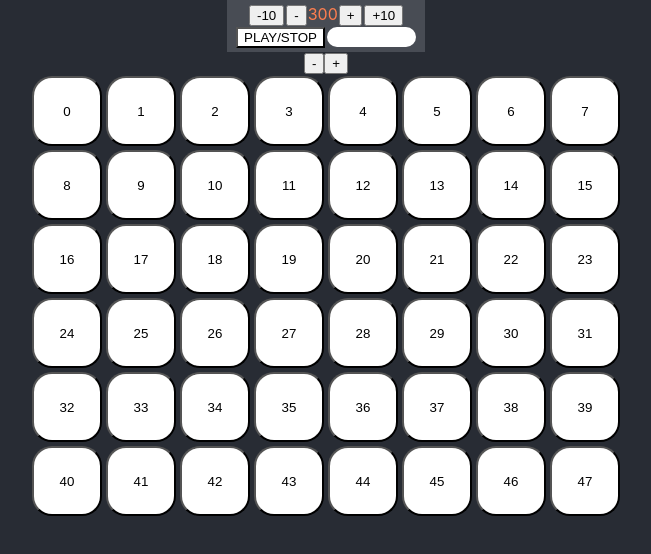
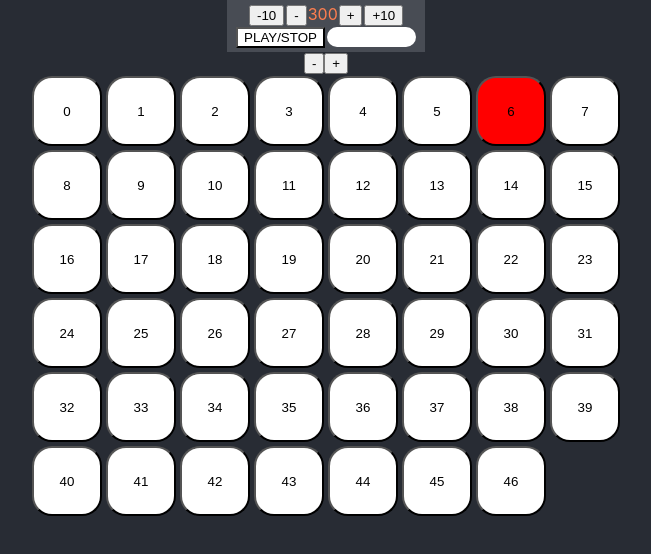
Before and after one commit to Sevetro/MusicatorOld, a React (Create React App) app: page / in a window 1280 px wide. Shown: the top 554 px of the page, without its empty margins (314-965 px from the left). Built offline with nearby package versions, Linux system fonts and the light colour scheme.

Commit message:
Implement Context API

```diff
--- a/package.json
+++ b/package.json
@@ -31,5 +31,8 @@
       "last 1 firefox version",
       "last 1 safari version"
     ]
+  },
+  "devDependencies": {
+    "prettier": "^2.0.5"
   }
 }
--- a/src/App.js
+++ b/src/App.js
@@ -1,73 +1,16 @@
-import React, { Component } from 'react'
-import './App.css'
-import Metronome from './components/Metronome'
-import DrumLoop from './components/DrumLoop'
+import React from 'react';
+import './App.css';
+import Metronome from './components/Metronome';
+import DrumLoop from './components/DrumLoop';
+import { DrumLoopProvider } from './components/DrumLoopContext';
 
-export default class App extends Component {
-  constructor() {
-    super()
-    this.state = {
-      bpmNumber: 300,
-      isActive: false,
-      metronomeLedColor: "white",
-      activeTileId: -1,
-      tilesCount: 48
-    }
-  }
-
-
-  changeMetronomeState = (btnValue, newActive, toggleMetronome) => {
-    this.setState(prevState => ({ bpmNumber: prevState.bpmNumber + btnValue, isActive: newActive }), toggleMetronome)
-  }
-
-  hitTheNote = () => {
-    this.changeCurrentDrumTile()
-    this.flashMetronomeLed()
-  }
-
-  flashMetronomeLed = () => {
-    this.setState({ metronomeLedColor: "blue" }, () => setTimeout(() => {
-      this.setState({ metronomeLedColor: "white" })
-    }, 50))
-  }
-
-
-  changeCurrentDrumTile = () => {
-    this.setState(prevState => ({ activeTileId: prevState.activeTileId > prevState.tilesCount - 2 ? 0 : prevState.activeTileId + 1 }))
-  }
-
-  addTile = () => {
-    this.state.tilesCount < 48 && this.setState(prevState => ({ tilesCount: prevState.tilesCount + 1 }))
-  }
-
-  removeTile = () => {
-    this.state.tilesCount > 1 && this.setState(prevState => ({ tilesCount: prevState.tilesCount - 1 }))
-  }
-
-
-  render() {
-    const { isActive, bpmNumber, metronomeLedColor, tilesCount, drumTileArray, activeTileId } = this.state
-
-    return (
-      <div className="App" >
-
-        <Metronome
-          bpmNumber={bpmNumber}
-          isActive={isActive}
-          metronomeLedColor={metronomeLedColor}
-          changeMetronomeState={this.changeMetronomeState}
-          hitTheNote={this.hitTheNote}
-        />
-
-        <DrumLoop
-          drumTileArray={drumTileArray}
-          tilesCount={tilesCount}
-          activeTileId={activeTileId}
-          addTile={this.addTile}
-          removeTile={this.removeTile}
-        />
-
-      </div>
-    )
-  }
+export default function App() {
+  return (
+    <div className="App">
+      <DrumLoopProvider>
+        <Metronome />
+        <DrumLoop />
+      </DrumLoopProvider>
+    </div>
+  );
 }
--- a/src/components/DrumLoop.js
+++ b/src/components/DrumLoop.js
@@ -1,22 +1,34 @@
-import React from 'react'
-import DrumTile from './DrumTile'
+import React, { useContext } from 'react';
+import DrumTile from './DrumTile';
+import { DrumLoopContext } from './DrumLoopContext';
 
-export default function DrumLoop({ removeTile, addTile, activeTileId, tilesCount }) {
+export default function DrumLoop() {
+  const { tileCount, activeTileId, setTileCount } = useContext(DrumLoopContext);
 
-    const renderTile = (id) => (<DrumTile id={id} key={id} isActive={id === activeTileId} />)
+  const renderTile = (id) => (
+    <DrumTile id={id} key={id} isActive={id === activeTileId} />
+  );
 
-    let tilesArray = new Array(tilesCount).fill(tilesCount).map((tile, id) => renderTile(id))
+  let tilesArray = new Array(tileCount)
+    .fill(tileCount)
+    .map((tile, id) => renderTile(id));
 
-    return (
-        <div className="DrumLoop" >
+  const addTile = () => {
+    tileCount < 48 && setTileCount(tileCount + 1);
+  };
 
-            <div>
-                <button onClick={removeTile}>-</button>
-                <button onClick={addTile}>+</button>
-            </div>
+  const removeTile = () => {
+    tileCount > 1 && setTileCount(tileCount - 1);
+  };
 
-            <div>{tilesArray}</div>
+  return (
+    <div className="DrumLoop">
+      <div>
+        <button onClick={removeTile}>-</button>
+        <button onClick={addTile}>+</button>
+      </div>
 
-        </div>
-    )
+      <div>{tilesArray}</div>
+    </div>
+  );
 }
--- /dev/null
+++ b/src/components/DrumLoopContext.js
@@ -0,0 +1,30 @@
+import React, { useState, createContext } from 'react';
+
+export const DrumLoopContext = createContext();
+
+export const DrumLoopProvider = (props) => {
+  const [bpmNumber, setBpmNumber] = useState(300);
+  const [isActive, setIsActive] = useState(false);
+  const [metronomeLedColor, setMetronomeLedColor] = useState('white');
+  const [activeTileId, setActiveTileId] = useState(6);
+  const [tileCount, setTileCount] = useState(47);
+
+  return (
+    <DrumLoopContext.Provider
+      value={{
+        bpmNumber,
+        setBpmNumber,
+        isActive,
+        setIsActive,
+        metronomeLedColor,
+        setMetronomeLedColor,
+        activeTileId,
+        setActiveTileId,
+        tileCount,
+        setTileCount,
+      }}
+    >
+      {props.children}
+    </DrumLoopContext.Provider>
+  );
+};
--- a/src/components/DrumTile.js
+++ b/src/components/DrumTile.js
@@ -1,6 +1,18 @@
-import React from 'react'
+import React from 'react';
 
 export default function DrumTile({ isActive, id }) {
-
-    return <button style={{ float:"left", width:70, height:70, borderRadius:20, margin:2, backgroundColor: isActive ? "red" : "white" }}>{id}</button>
+  return (
+    <button
+      style={{
+        float: 'left',
+        width: 70,
+        height: 70,
+        borderRadius: 20,
+        margin: 2,
+        backgroundColor: isActive ? 'red' : 'white',
+      }}
+    >
+      {id}
+    </button>
+  );
 }
--- a/src/components/Metronome.js
+++ b/src/components/Metronome.js
@@ -1,47 +1,79 @@
-import React, { Component } from 'react'
+import React, { useContext } from 'react';
+import { DrumLoopContext } from './DrumLoopContext';
 
-export default class Metronome extends Component {
+let metronomeId;
 
-    //w sensie takie wyciągniecie 60 i 1000 do stałych?
-    secPerMin = 60
-    milSecPerSec = 1000
-    toggleMetronome = () => {
-        clearInterval(this.metronomeId)
-        if (this.props.isActive) {
-            this.metronomeId = setInterval(this.props.hitTheNote, (this.secPerMin / (this.props.bpmNumber)) * this.milSecPerSec)
-        }
-    }
+export default function Metronome() {
+  const {
+    bpmNumber,
+    setBpmNumber,
+    isActive,
+    setIsActive,
+    metronomeLedColor,
+    setMetronomeLedColor,
+    activeTileId,
+    setActiveTileId,
+    tileCount,
+  } = useContext(DrumLoopContext);
 
-    render() {
-        const btnStyles = {
-            display: "inline-block",
-            marginLeft: 1,
-            marginRight: 1
-        }
+  const toggleMetronome = () => {
+    clearInterval(metronomeId);
+    if (isActive)
+      metronomeId = setInterval(hitNextDrumTile, (60 / bpmNumber) * 1000);
+  };
 
-        const { isActive, bpmNumber, metronomeLedColor } = this.props
+  //za każdym razem jak zmieni sie state bedzie rerender i nie musze dawac onclickow dodatkowych na
+  //każdą zmiane bpm
+  toggleMetronome();
 
-        const changeMetronomeState = (val, newActive) => {
-            this.props.changeMetronomeState(val, newActive, this.toggleMetronome)
-        }
+  const hitNextDrumTile = () => {
+    setActiveTileId(activeTileId > tileCount - 2 ? 0 : activeTileId + 1);
+    flashMetronomeLed();
+  };
 
-        return (
-            <div className="Metronome">
+  const flashMetronomeLed = () => {
+    setMetronomeLedColor('blue');
+    setTimeout(() => setMetronomeLedColor('white'), 70);
+  };
 
-                <button onClick={() => changeMetronomeState(-10, isActive)} style={btnStyles} >-10</button>
-                <button onClick={() => changeMetronomeState(-1, isActive)} style={btnStyles} >-</button>
-                <div style={{ display: "inline-block", width: 30 }} >{bpmNumber}</div>
-                <button onClick={() => changeMetronomeState(1, isActive)} style={btnStyles} >+</button>
-                <button onClick={() => changeMetronomeState(10, isActive)} style={btnStyles} >+10</button>
+  const btnStyles = {
+    display: 'inline-block',
+    marginLeft: 1,
+    marginRight: 1,
+  };
 
-                <button
-                    id="playStopButton"
-                    onClick={() => changeMetronomeState(0, !isActive)}
-                    style={{ backgroundColor: isActive ? "red" : "white" }}
-                >PLAY/STOP</button>
-                <div className="metronomeLed" id="metronomeLed" style={{ backgroundColor: metronomeLedColor }} ></div>
+  return (
+    <div className="Metronome">
+      <button onClick={() => setBpmNumber(bpmNumber - 10)} style={btnStyles}>
+        -10
+      </button>
 
-            </div>
-        )
-    }
+      <button onClick={() => setBpmNumber(bpmNumber - 1)} style={btnStyles}>
+        -
+      </button>
+
+      <div style={{ display: 'inline-block', width: 30 }}>{bpmNumber}</div>
+
+      <button onClick={() => setBpmNumber(bpmNumber + 1)} style={btnStyles}>
+        +
+      </button>
+
+      <button onClick={() => setBpmNumber(bpmNumber + 10)} style={btnStyles}>
+        +10
+      </button>
+
+      <button
+        id="playStopButton"
+        onClick={() => setIsActive(!isActive)}
+        style={{ backgroundColor: isActive ? 'red' : 'white' }}
+      >
+        PLAY/STOP
+      </button>
+      <div
+        className="metronomeLed"
+        id="metronomeLed"
+        style={{ backgroundColor: metronomeLedColor }}
+      ></div>
+    </div>
+  );
 }
```
Also changed, not shown: 2 other files (tests, documents, lock files or other folders).
